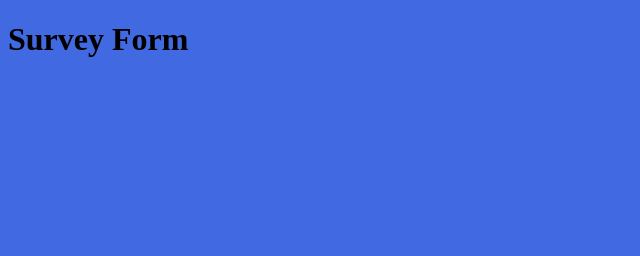
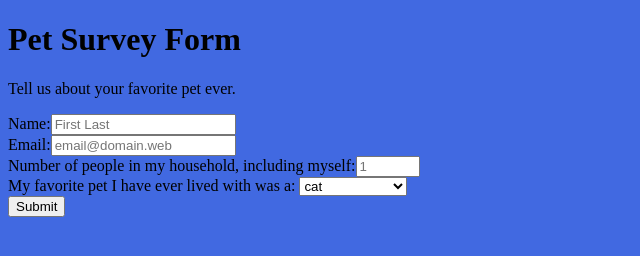
Before and after one commit to cpbcpb/fcc_survey_form, a plain HTML site: page index.html in a window 1280 px wide. Shown: the whole page, without its empty margins (0-640 px from the left). Drawn offline with Linux system fonts and the light colour scheme.

Commit message:
Add fields to form

```diff
--- a/index.html
+++ b/index.html
@@ -8,6 +8,24 @@
   <title>Survey Form</title>
 </head>
 <body>
-  <h1 id="title">Survey Form</h1>
+  <h1 id="title">Pet Survey Form</h1>
+  <p id="description">Tell us about your favorite pet ever.</p>
+  <form action="" id="survey-form">
+    <label id="name-label" for="name">Name:<input required type="text" id="name" placeholder="First Last"></label><br>
+    <label id="email-label" for="email">Email:<input required type="email" id="email" placeholder="email@domain.web"></label><br>
+    <label id="number-label" for="number">Number of people in my household, including myself:<input type="number" id="number" min="1" max="130" placeholder="1"></label><br>
+    <label for="dropdown">My favorite pet I have ever lived with was a: <select name="pets" id="dropdown">
+      <option value="cat">cat</option>
+      <option value="dog">dog</option>
+      <option value="fish">fish</option>
+      <option value="small mammal">small mammal</option>
+      <option value="bird">bird</option>
+      <option value="reptile">reptile</option>
+      <option value="amphibian">amphibian</option>
+      <option value="invertebrate">invertebrate</option>
+      <option value="other">other</option>
+    </select></label><br>
+<button type="submit">Submit</button>
+  </form>
 </body>
 </html>
```
